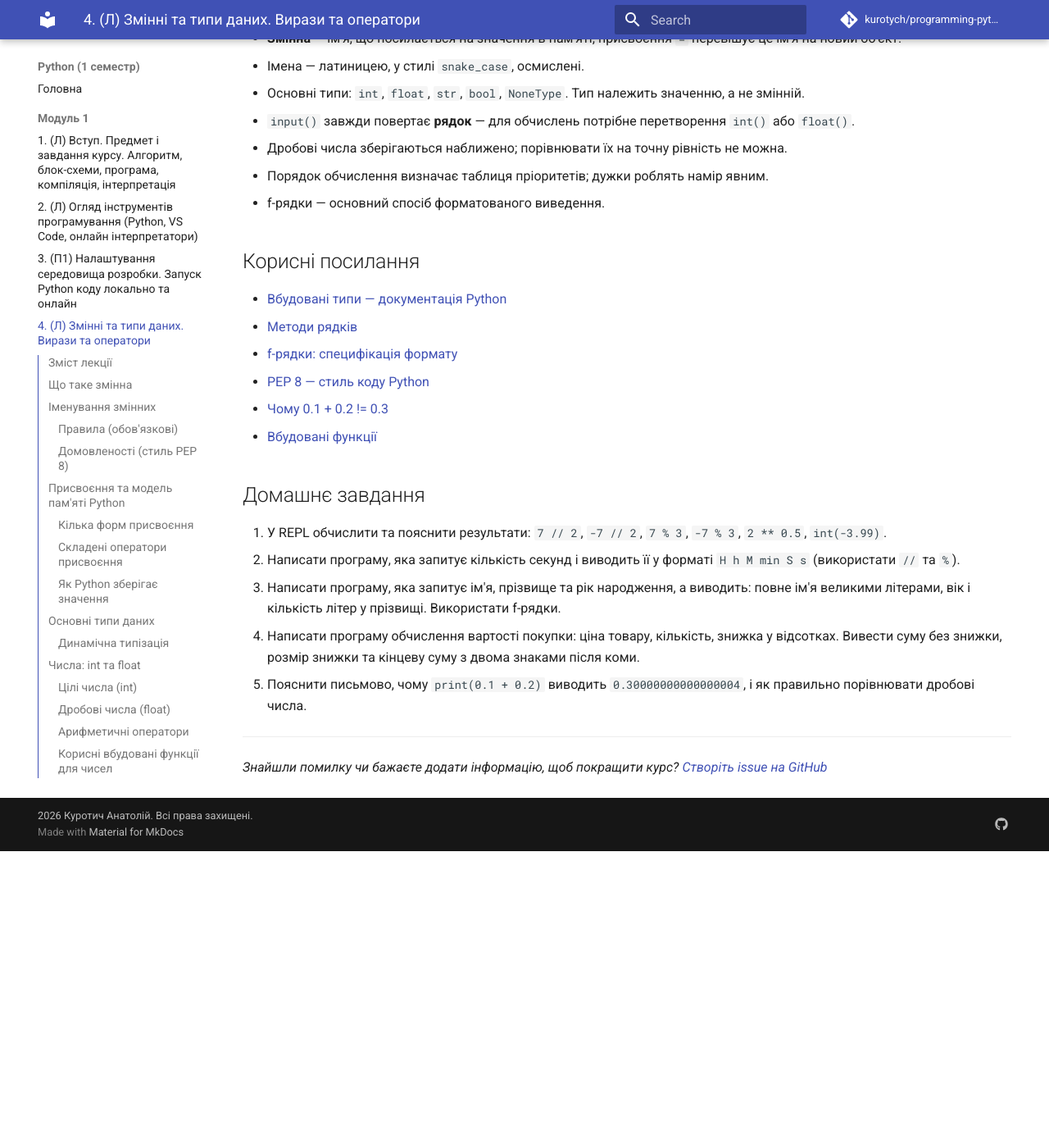
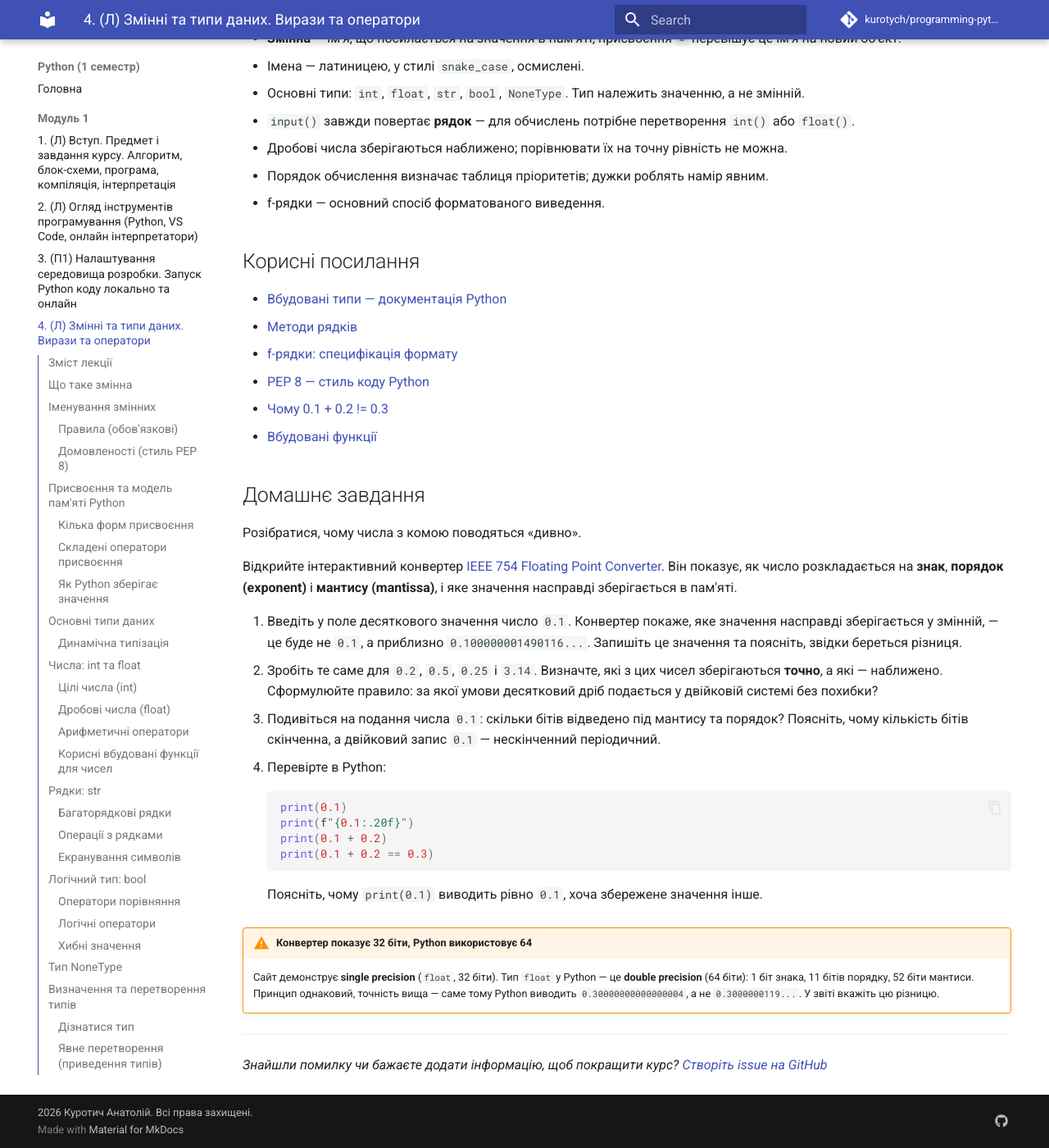
Before and after one commit to kurotych/programming-python-1sem, an MkDocs documentation site: the page built from docs/module1/04-variables-lecture.md, in a window 1280 px wide and 1400 px high, scrolled down 20618 px. Shown: the whole window at 82% size. Built offline with MkDocs 1.6.1 and Material for MkDocs 9.7.7, drawn with Linux system fonts in a browser that asks for light colours; comment, search, counter and statistics services are not loaded; before the commit the page ends 21656 px from its top, so only the background shows below that; some of the changed text lies outside the part shown.

Commit message:
Add pract2

````diff
--- a/docs/module1/04-variables-lecture.md
+++ b/docs/module1/04-variables-lecture.md
@@ -946,8 +946,24 @@ print(abs(0.1 + 0.2 - 0.3) < 1e-9)      # True
 
 ## Домашнє завдання
 
-1. У REPL обчислити та пояснити результати: `7 // 2`, `-7 // 2`, `7 % 3`, `-7 % 3`, `2 ** 0.5`, `int(-3.99)`.
-2. Написати програму, яка запитує кількість секунд і виводить її у форматі `H h M min S s` (використати `//` та `%`).
-3. Написати програму, яка запитує ім'я, прізвище та рік народження, а виводить: повне ім'я великими літерами, вік і кількість літер у прізвищі. Використати f-рядки.
-4. Написати програму обчислення вартості покупки: ціна товару, кількість, знижка у відсотках. Вивести суму без знижки, розмір знижки та кінцеву суму з двома знаками після коми.
-5. Пояснити письмово, чому `print(0.1 + 0.2)` виводить `0.30000000000000004`, і як правильно порівнювати дробові числа.
+Розібратися, чому числа з комою поводяться «дивно».
+
+Відкрийте інтерактивний конвертер [IEEE 754 Floating Point Converter](https://www.h-schmidt.net/FloatConverter/IEEE754.html). Він показує, як число розкладається на **знак**, **порядок (exponent)** і **мантису (mantissa)**, і яке значення насправді зберігається в пам'яті.
+
+1. Введіть у поле десяткового значення число `0.1`. Конвертер покаже, яке значення насправді зберігається у змінній, — це буде не `0.1`, а приблизно `0.100000001490116...`. Запишіть це значення та поясніть, звідки береться різниця.
+2. Зробіть те саме для `0.2`, `0.5`, `0.25` і `3.14`. Визначте, які з цих чисел зберігаються **точно**, а які — наближено. Сформулюйте правило: за якої умови десятковий дріб подається у двійковій системі без похибки?
+3. Подивіться на подання числа `0.1`: скільки бітів відведено під мантису та порядок? Поясніть, чому кількість бітів скінченна, а двійковий запис `0.1` — нескінченний періодичний.
+4. Перевірте в Python:
+
+    ```python
+    print(0.1)
+    print(f"{0.1:.20f}")
+    print(0.1 + 0.2)
+    print(0.1 + 0.2 == 0.3)
+    ```
+
+    Поясніть, чому `print(0.1)` виводить рівно `0.1`, хоча збережене значення інше.
+
+
+!!! warning "Конвертер показує 32 біти, Python використовує 64"
+    Сайт демонструє **single precision** (`float`, 32 біти). Тип `float` у Python — це **double precision** (64 біти): 1 біт знака, 11 бітів порядку, 52 біти мантиси. Принцип однаковий, точність вища — саме тому Python виводить `0.30000000000000004`, а не `0.3000000119...`. У звіті вкажіть цю різницю.
````
Also changed, not shown: other parts of docs/module1/04-variables-lecture.md (+2 -2 lines).
